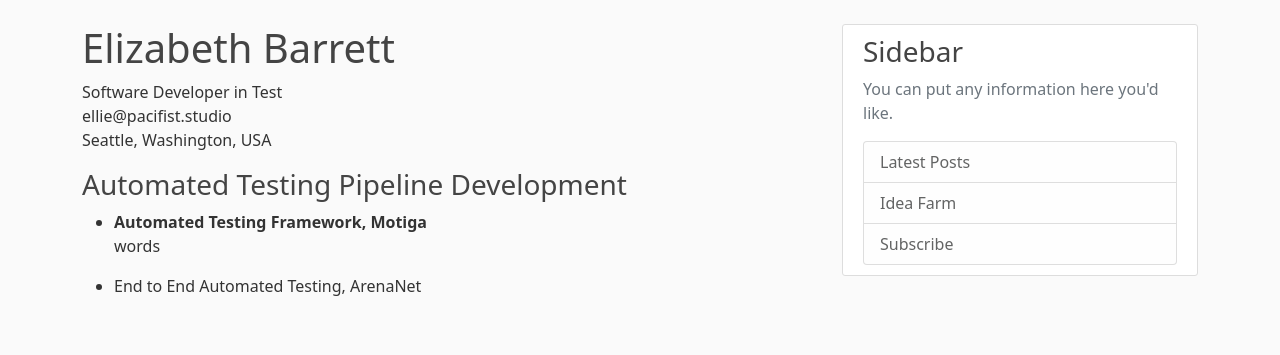
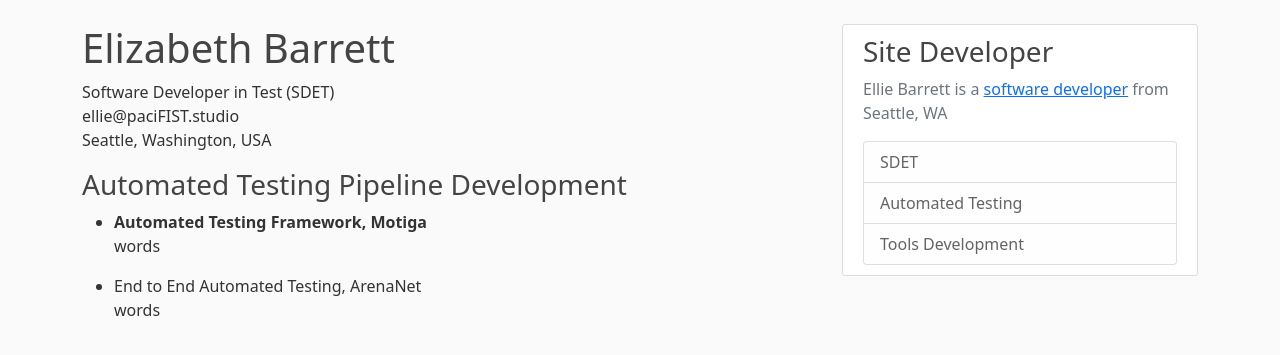
Before and after one commit to paciFIST-Studios/web, a Flask app: page /about in a window 1280 px wide. Shown: the part 56-411 px from the top of the page. Run offline with Flask 2, Linux system fonts and the light colour scheme; some libraries are stand-ins or nearby versions.

Commit message:
Refactor:
Adding in links to resume page.  Right now, resume page lives in the main.about route, so that needs to change.

```diff
--- a/flask_blog/templates/layout.html
+++ b/flask_blog/templates/layout.html
@@ -9,12 +9,10 @@
   <link rel="stylesheet" href="https://cdn.jsdelivr.net/npm/bootstrap@5.0.2/dist/css/bootstrap.min.css" integrity="sha384-EVSTQN3/azprG1Anm3QDgpJLIm9Nao0Yz1ztcQTwFspd3yD65VohhpuuCOmLASjC" crossorigin="anonymous">
   <link rel="stylesheet" type="text/css" href="{{ url_for('static', filename='main.css') }}">
 
-
-
     {% if title %}
         <title>{{ title }}</title>
     {% else %}
-        <title>paciFIST Studios</title>
+        <title>Flask Blog</title>
     {% endif %}
 </head>
 <body>
@@ -29,7 +27,7 @@
           <div class="navbar-nav me-auto">
             <!--
             <a class="nav-item nav-link" href="{{ url_for('main.home') }}">Home</a>
-            <a class="nav-item nav-link" href="{{ url_for('main.about') }}">About</a>
+            <a class="nav-item nav-link" href="{{ url_for('main.about') }}">Resume</a>
             -->
             <form>
               <input class="form-control" type="text" placeholder="Search" aria-label="Search">
@@ -70,12 +68,12 @@
       </div>
       <div class="col-md-4">
         <div class="content-section">
-          <h3>Sidebar</h3>
-          <p class='text-muted'>You can put any information here you'd like.
+          <h3>Site Developer</h3>
+          <p class='text-muted'>Ellie Barrett is a <a href="{{ url_for('main.about') }}">software developer</a> from Seattle, WA
             <ul class="list-group">
-              <li class="list-group-item list-group-item-light">Latest Posts</li>
-              <li class="list-group-item list-group-item-light">Idea Farm</li>
-              <li class="list-group-item list-group-item-light">Subscribe</li>
+              <li class="list-group-item list-group-item-light">SDET</li>
+              <li class="list-group-item list-group-item-light">Automated Testing</li>
+              <li class="list-group-item list-group-item-light">Tools Development</li>
             </ul>
         </div>
       </div>
--- a/flask_blog/templates/resume.html
+++ b/flask_blog/templates/resume.html
@@ -1,14 +1,16 @@
 {% extends "layout.html" %}
 {% block content %}
 <h1>Elizabeth Barrett</h1>
-<p>Software Developer in Test<br> ellie@pacifist.studio<br> Seattle, Washington, USA</p>
+<p>Software Developer in Test (SDET)<br> ellie@paciFIST.studio<br> Seattle, Washington, USA</p>
 <p/>
 <h3>Automated Testing Pipeline Development</h3>
 <ul>
     <li><b>Automated Testing Framework, Motiga</b>
         <p>words</p>
     </li>
-    <li>End to End Automated Testing, ArenaNet</li>
+    <li>End to End Automated Testing, ArenaNet
+        <p>words</p>
+    </li>
 </ul>
 
 {% endblock content %}
```
Also changed, not shown: flask_blog/configuration.py (+17 -0 lines), flask_blog/models.py (+6 -6 lines), flask_blog/test/test_basic.py (+16 -2 lines).
